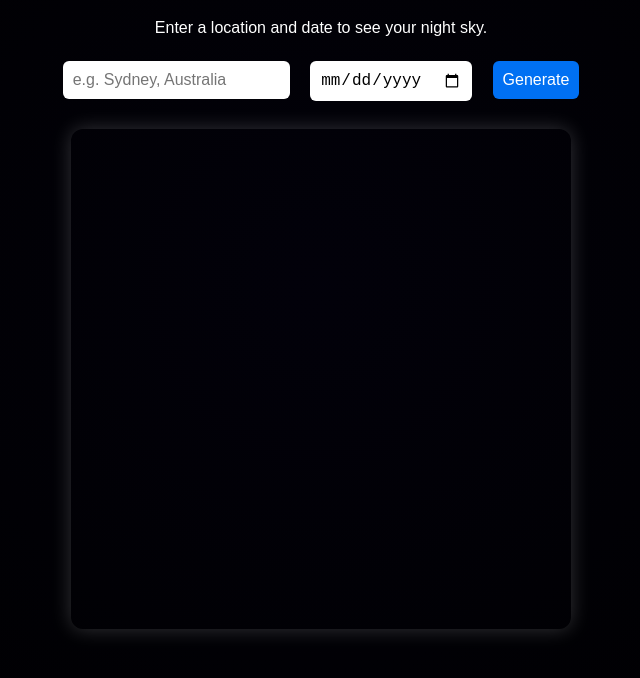
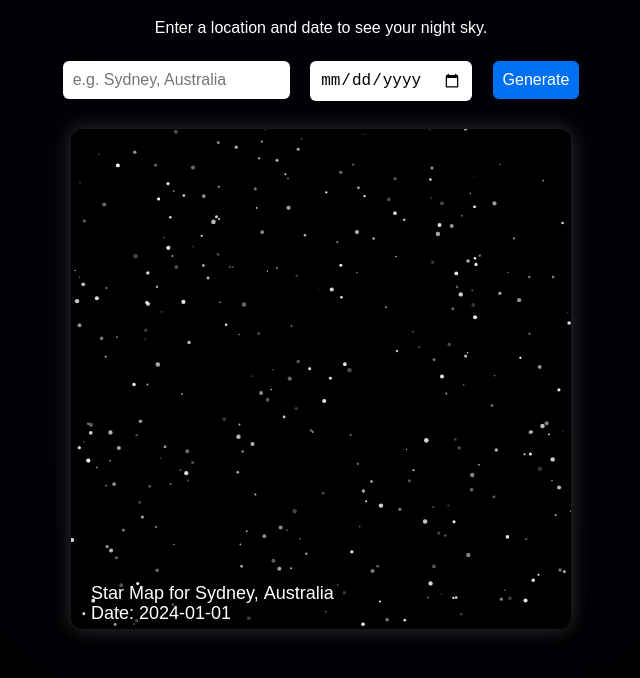
Before and after one commit to itsyourboihank-droid/starmapp-app, a plain HTML site: page index.html in a window 1280 px wide. Shown: the part 100-778 px from the top of the page, without its empty margins (319-959 px from the left). Drawn offline with Linux system fonts and the light colour scheme.

Commit message:
Update index.html
Works now liekyl

```diff
--- a/index.html
+++ b/index.html
@@ -15,6 +15,7 @@
       border-radius: 12px;
       margin-top: 20px;
       box-shadow: 0 0 20px rgba(255,255,255,0.2);
+      background: black;
     }
     input, button {
       margin: 8px;
@@ -42,29 +43,38 @@
   <div><canvas id="starMap" width="500" height="500"></canvas></div>
 
   <script>
-    async function generateStarMap() {
+    function generateStarMap() {
       const loc = document.getElementById('location').value || 'Sydney, Australia';
       const date = document.getElementById('date').value || '2024-01-01';
       const canvas = document.getElementById('starMap');
       const ctx = canvas.getContext('2d');
 
-      // Fill background
+      // Clear and fill background
       ctx.fillStyle = "black";
       ctx.fillRect(0, 0, canvas.width, canvas.height);
 
-      // Draw random stars (simulated realistic field)
-      for (let i = 0; i < 500; i++) {
+      // Draw simulated stars
+      for (let i = 0; i < 300; i++) {
         const x = Math.random() * canvas.width;
         const y = Math.random() * canvas.height;
-        const brightness = Math.random();
+        const size = Math.random() * 1.8 + 0.5; // visible stars
+        const brightness = Math.random() * 0.8 + 0.2;
         ctx.fillStyle = `rgba(255,255,255,${brightness})`;
         ctx.beginPath();
-        ctx.arc(x, y, Math.random() * 1.2, 0, 2 * Math.PI);
+        ctx.arc(x, y, size, 0, 2 * Math.PI);
         ctx.fill();
       }
 
-      // Text overlay
+      // Label at bottom
       ctx.fillStyle = "white";
       ctx.font = "18px Arial";
       ctx.fillText(`Star Map for ${loc}`, 20, 470);
-      ctx.fillTex
+      ctx.fillText(`Date: ${date}`, 20, 490);
+      console.log("Star map generated!");
+    }
+
+    // Generate a default one when page loads
+    window.onload = generateStarMap;
+  </script>
+</body>
+</html>
```
